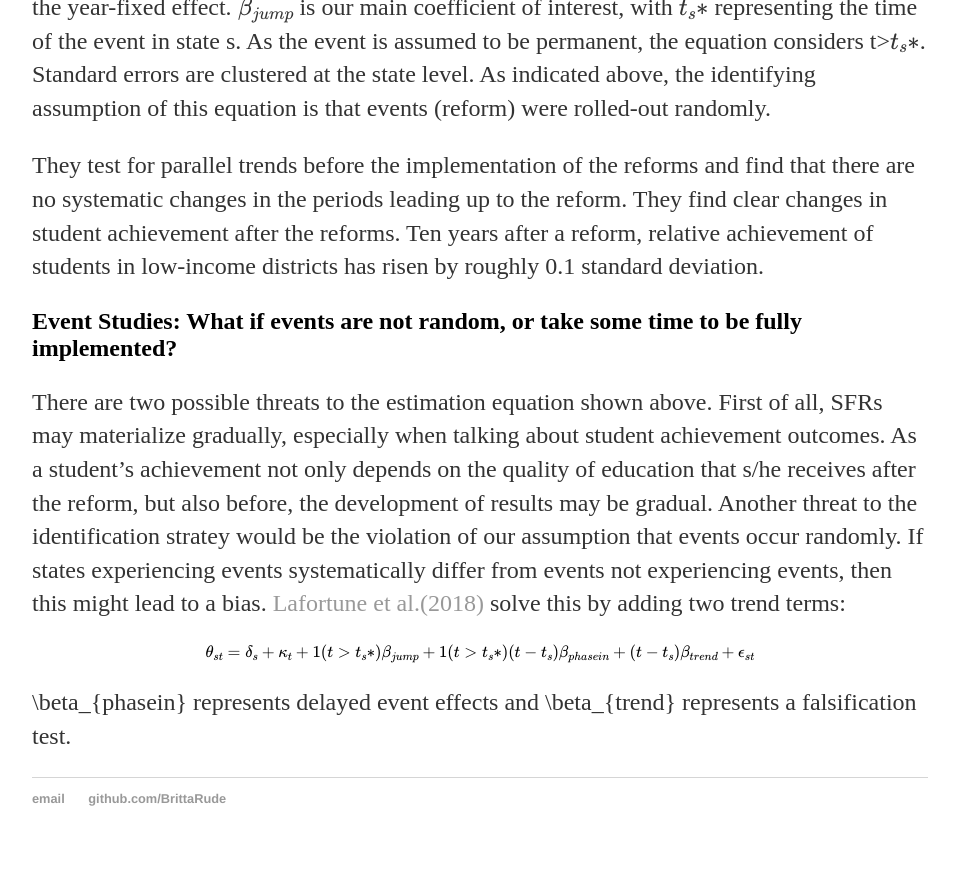
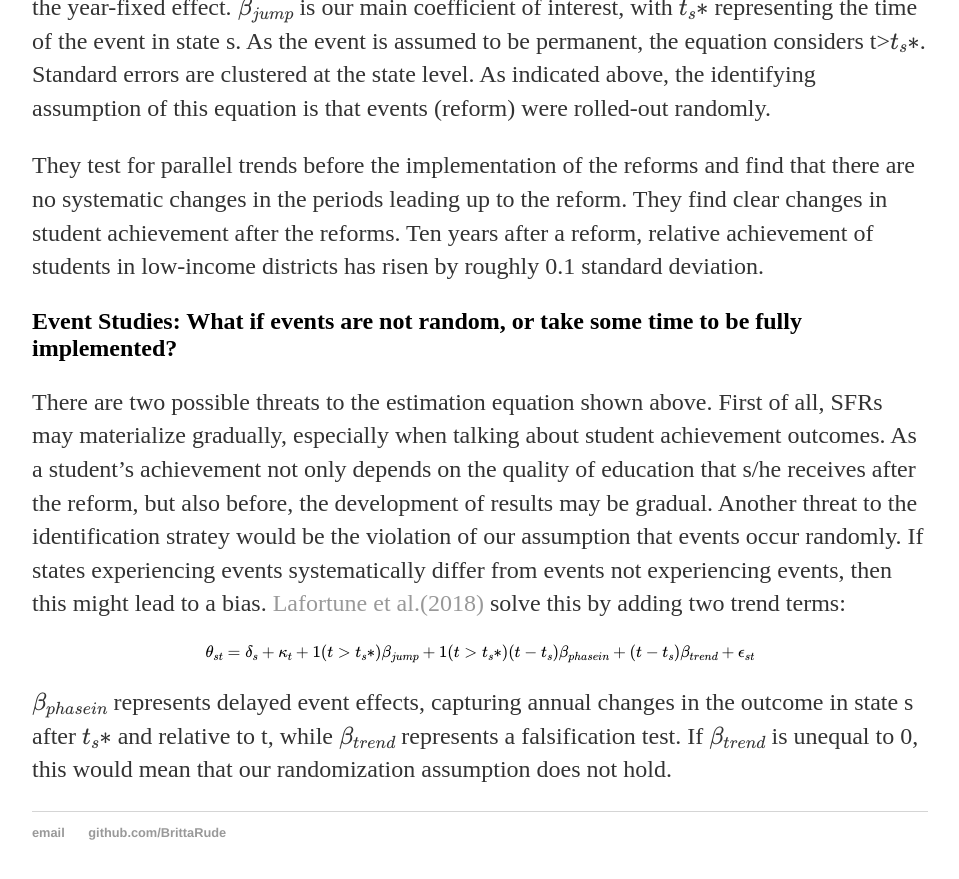
Before and after one commit to BrittaRude/BrittaRude.github.io, a Jekyll site: the page built from inputs_datascience/_posts/2020-07-22-britta-rude-event-study.md, in a window 1280 px wide and 900 px high, scrolled down 1681 px. Shown: the top 879 px of the window, without its empty margins (160-1119 px from the left). Built offline with Jekyll 4.4.1, drawn with Linux system fonts in a browser that asks for light colours; formulas are drawn with MathJax 3.

Commit message:
Update 2020-07-22-britta-rude-event-study.md

```diff
--- a/inputs_datascience/_posts/2020-07-22-britta-rude-event-study.md
+++ b/inputs_datascience/_posts/2020-07-22-britta-rude-event-study.md
@@ -27,4 +27,4 @@ There are two possible threats to the estimation equation shown above. First of
 
 $$ \theta_{st} = \delta_s + \kappa_t + 1(t>t_s*) \beta_{jump} + 1(t>t_s*)(t-t_s) \beta_{phasein} + (t-t_s) \beta_{trend} + \epsilon_{st} $$
 
-\beta_{phasein} represents delayed event effects and \beta_{trend} represents a falsification test.
+$$\beta_{phasein}$$ represents delayed event effects, capturing annual changes in the outcome in state s after $$t_s*$$ and relative to t, while $$\beta_{trend}$$ represents a falsification test. If $$\beta_{trend}$$  is unequal to 0, this would mean that our randomization assumption does not hold.
```
